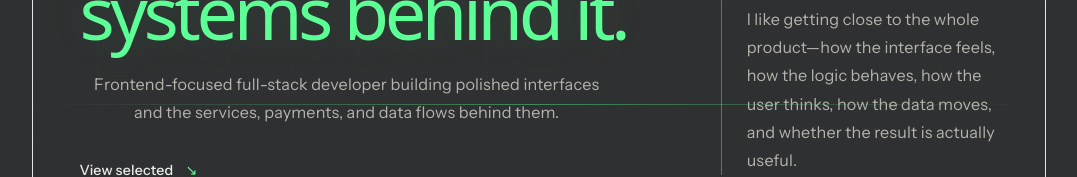
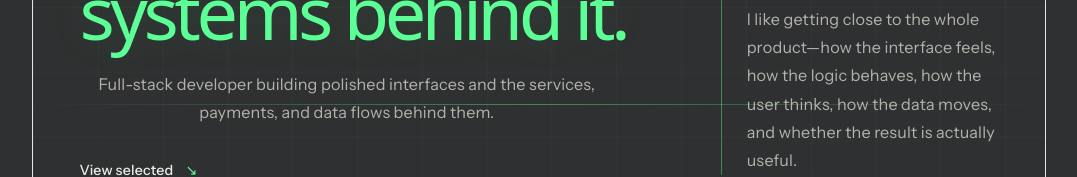
Before and after one commit to DarinHajou/darin-portfolio, a React (Vite) app: page / in a window 1280 px wide. Shown: the part 467-644 px from the top of the page, without its empty margins (101-1178 px from the left). Built offline with nearby package versions, Linux system fonts and the light colour scheme.

Commit message:
Remove repeating "Fullstack-Focused" text in hero

```diff
--- a/src/sections/Hero/Hero.module.css
+++ b/src/sections/Hero/Hero.module.css
@@ -18,7 +18,7 @@
 
   pointer-events: none;
 
-  opacity: 0.48;
+  opacity: 0.98;
 
   background-image:
     linear-gradient(var(--color-grid) 1.3px, transparent 1.3px),
--- a/src/sections/Hero/Hero.tsx
+++ b/src/sections/Hero/Hero.tsx
@@ -65,7 +65,7 @@ function Hero() {
             </h1>
 
             <p className={styles.summary}>
-              Frontend-focused full-stack developer building polished interfaces
+              Full-stack developer building polished interfaces
               and the services, payments, and data flows behind them.
             </p>
 
```
